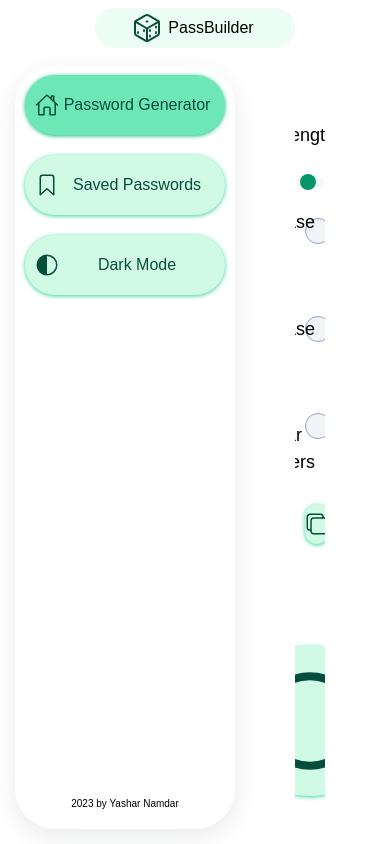
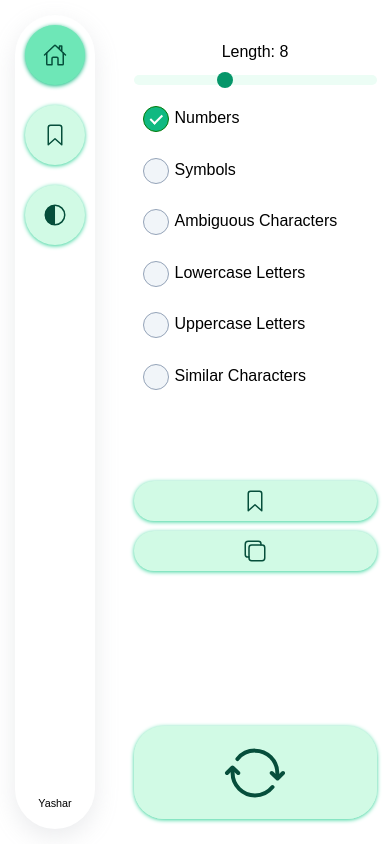
Before and after one commit to YasharNamdar/YasharNamdar.github.io, a plain HTML site: page index.html in a window 390 px wide. Drawn offline with nearby package versions, Linux system fonts and the light colour scheme.

Commit message:
Made Responsive + Save Dark Mode

```diff
--- a/index.html
+++ b/index.html
@@ -24,20 +24,20 @@
           onclick="setSidebarOn(this)"
         >
           <ion-icon name="home-outline" class="sidebar-icon"></ion-icon>
-          <div class="sidebar-item__text">Password Generator</div>
+          <div class="sidebar-item__text">PassBuilder</div>
         </div>
         <div
           class="sidebar-item btn sidebar-item2"
           onclick="setSidebarOn(this)"
         >
           <ion-icon name="bookmark-outline" class="sidebar-icon"></ion-icon>
-          <div class="sidebar-item__text">Saved Passwords</div>
+          <div class="sidebar-item__text">Passwords</div>
         </div>
         <div class="sidebar-item btn sidebar-item3" onclick="setDarkModeOn()">
           <ion-icon name="contrast-outline" class="sidebar-icon"></ion-icon>
           <div class="sidebar-item__text">Dark Mode</div>
         </div>
-        <span class="credits">2023 by Yashar Namdar</span>
+        <span class="credits"></span>
       </div>
       <div class="page">
         <div class="page1">
@@ -58,6 +58,21 @@
             <div class="options-other">
               <div class="options-left">
                 <div
+                  class="options-left-checkbox options-left__numbers"
+                  title="( e.g. 123456 )"
+                >
+                  <label class="b-contain">
+                    <span>Numbers</span>
+                    <input
+                      type="checkbox"
+                      onclick="numbersCheck()"
+                      autocomplete="off"
+                      checked="true"
+                    />
+                    <div class="b-input"></div>
+                  </label>
+                </div>
+                <div
                   class="options-left-checkbox options-left__symbols"
                   title="( e.g. @#$% )"
                 >
@@ -71,20 +86,7 @@
                     <div class="b-input"></div>
                   </label>
                 </div>
-                <div
-                  class="options-left-checkbox options-left__numbers"
-                  title="( e.g. 123456 )"
-                >
-                  <label class="b-contain">
-                    <span>Numbers</span>
-                    <input
-                      type="checkbox"
-                      onclick="numbersCheck()"
-                      autocomplete="off"
-                    />
-                    <div class="b-input"></div>
-                  </label>
-                </div>
+
                 <div
                   class="options-left-checkbox options-left__ambiguous"
                   title='( { } [ ] ( ) / \ " ` ~ , ; : . )'
@@ -149,13 +151,21 @@
           <div class="page1-results">
             <div class="results-generated">
               <span class="results__password"></span>
-              <div class="results__copy btn" title="Copy" onclick="copy()">
+              <div
+                class="results__copy results__copy__page1 btn"
+                title="Copy"
+                onclick="copy()"
+              >
                 <ion-icon
                   name="copy-outline"
                   class="results__copy-icon"
                 ></ion-icon>
               </div>
-              <div class="results__save btn" title="Save" onclick="savePage()">
+              <div
+                class="results__save results__save__page1 btn"
+                title="Save"
+                onclick="savePage()"
+              >
                 <ion-icon
                   name="bookmark-outline"
                   class="results__save-icon"
--- a/script.js
+++ b/script.js
@@ -8,7 +8,7 @@ function changeLengthValue() {
 }
 
 let symbolsCheckValue = false;
-let numbersCheckValue = false;
+let numbersCheckValue = true;
 let ambiguousCheckValue = false;
 let lowercaseCheckValue = false;
 let uppercaseCheckValue = false;
@@ -288,7 +288,12 @@ function deletePassword() {
   );
 }
 
-let darkMode = false;
+let darkMode = localStorage.darkMode;
+if (darkMode == "true") {
+  darkMode = false;
+} else {
+  darkMode = true;
+}
 
 function setDarkModeOn() {
   if (darkMode) {
@@ -301,6 +306,7 @@ function setDarkModeOn() {
       document.getElementsByTagName("span")[index].style.color = "black";
     }
     darkMode = false;
+    localStorage.setItem("darkMode", "false");
   } else {
     document.getElementsByTagName("body")[0].style.backgroundColor = "#1f1f1f";
     for (
@@ -323,6 +329,7 @@ function setDarkModeOn() {
       "black";
 
     darkMode = true;
+    localStorage.setItem("darkMode", "true");
   }
 }
 
@@ -367,5 +374,6 @@ function loadPasswords() {
 }
 
 document.addEventListener("DOMContentLoaded", function () {
+  setDarkModeOn();
   loadPasswords();
 });
--- a/style.css
+++ b/style.css
@@ -4,6 +4,11 @@
   padding: 0;
   font-family: sans-serif;
 }
+
+:root {
+  --sidebar-width: 5rem;
+}
+
 /* dark mode
 span {
   color: white;
@@ -16,6 +21,9 @@ body {
 
 body {
   background-color: white;
+  display: flex;
+  flex-direction: column;
+  height: 100vh;
   overflow: hidden;
 }
 
@@ -87,7 +95,7 @@ body {
 .b-contain:hover input[type="checkbox"]:not([disabled]) ~ .b-input,
 .b-contain input[type="checkbox"]:focus ~ .b-input {
   background: #ecfdf5;
-  border-color: #047857;
+  border-color: #047907;
 }
 
 .b-contain input:focus ~ .b-input {
@@ -96,7 +104,7 @@ body {
 
 .b-contain input[type="checkbox"]:checked ~ .b-input {
   background: #10b981;
-  border-color: #047857;
+  border-color: #047907;
 }
 
 .b-contain input[type="checkbox"]:disabled ~ .b-input {
@@ -107,10 +115,14 @@ body {
 .b-contain:hover input[type="checkbox"]:not([disabled]):checked ~ .b-input,
 .b-contain input[type="checkbox"]:checked:focus ~ .b-input {
   background: #059669;
-  border-color: #047857;
+  border-color: #047907;
 }
 
 ion-icon {
+  pointer-events: none;
+}
+
+img {
   pointer-events: none;
 }
 
@@ -181,46 +193,35 @@ input[type="range"]:focus::-moz-range-thumb {
 
 .header {
   width: 100vw;
-  height: 50px;
   display: flex;
   align-items: center;
   justify-content: center;
   background-color: inherit;
+  position: absolute;
 }
 
 .header-title {
-  width: 200px;
+  width: auto;
   display: flex;
   align-items: center;
-  justify-content: center;
+  justify-content: space-between;
   background-color: #ecfdf5;
   border-radius: 40px;
-  height: 40px;
   margin-top: 5px;
   padding-left: 5px;
   user-select: none;
-  transition: box-shadow 250ms ease;
   color: #064e3b;
-}
-
-.header-title:hover {
-  box-shadow: rgba(0, 0, 0, 0.1) 0px 4px 12px;
-}
-
-.header-title__text {
-  color: black;
-  margin-right: 10px;
+  padding: 5px 15px 5px 10px;
 }
 
 .header-icon {
-  font-size: 32px;
-  margin-right: 5px;
+  font-size: 2rem;
   color: #064e3b;
 }
 
 .container {
+  flex-grow: 1;
   width: 100vw;
-  height: calc(100vh - 50px);
   display: flex;
   padding: 15px;
   background-color: inherit;
@@ -228,8 +229,8 @@ input[type="range"]:focus::-moz-range-thumb {
 }
 
 .sidebar {
-  position: relative;
-  width: 220px;
+  max-width: 275px;
+  width: 30%;
   height: 100%;
   box-shadow: rgba(149, 157, 165, 0.2) 0px 8px 24px;
   border-radius: 40px;
@@ -238,6 +239,125 @@ input[type="range"]:focus::-moz-range-thumb {
   flex-direction: column;
   padding: 10px;
   background-color: inherit;
+  margin-right: 15px;
+  min-width: calc(var(--sidebar-width));
+  max-height: calc((100vh - 30px));
+  position: sticky;
+  top: 15px;
+  z-index: 88;
+}
+
+@media only screen and (max-width: 768px) {
+  .header {
+    display: none;
+  }
+  .sidebar-item__text {
+    display: none;
+  }
+  .sidebar {
+    width: var(--sidebar-width);
+  }
+  .page {
+    min-width: calc(100% - var(--sidebar-width));
+    font-size: 1rem !important;
+    padding-left: 0 !important;
+    padding-right: 0 !important;
+  }
+  .saved-passwords {
+    margin-right: 15px;
+  }
+  .saved-password {
+    margin-left: auto;
+    margin-right: auto;
+    margin-top: 20px !important;
+  }
+  .credits::before {
+    content: "Yashar" !important;
+  }
+  .results__password {
+    font-size: 1rem !important;
+    margin-top: 10px;
+  }
+  .results-check {
+    margin-top: 20px !important;
+    width: 90% !important;
+    margin-left: auto !important;
+    margin-right: auto !important;
+  }
+  .ttc {
+    font-size: 1rem;
+    margin-top: 10px;
+    margin-bottom: 10px;
+  }
+  .results-generated {
+    flex-direction: column-reverse !important;
+  }
+  .results__save__page1 {
+    margin-left: 0 !important;
+    margin-right: 0 !important;
+    margin-bottom: 10px !important;
+    margin-top: 0 !important;
+    width: 90% !important;
+  }
+  .results__copy__page1 {
+    margin-left: 0 !important;
+    margin-right: 0 !important;
+    margin-bottom: 10px !important;
+    margin-top: 0 !important;
+    width: 90% !important;
+  }
+  .generate-div {
+    margin-left: 0 !important;
+    margin-right: 0 !important;
+    margin-bottom: 10px !important;
+    margin-top: auto !important;
+    width: 90% !important;
+    border-radius: 30px !important;
+    height: 50% !important;
+  }
+  .generate-btn {
+    width: 100% !important;
+    border-radius: 30px !important;
+    height: 100% !important;
+  }
+  .generate-btn:focus {
+    transform: none !important;
+  }
+  .generate-btn__icon {
+    font-size: 4rem !important;
+  }
+  .options-other {
+    flex-direction: column;
+  }
+  .options-left-checkbox {
+    margin-right: auto !important;
+  }
+  .options-left {
+    width: 90% !important;
+  }
+  .options-right {
+    width: 90% !important;
+  }
+  .page1-results {
+    margin-top: 30% !important;
+  }
+
+  .options-length {
+    width: 90% !important;
+  }
+}
+
+@media only screen and (max-width: 610px) {
+  .saved-passwords {
+    grid-template-columns: 1fr 1fr !important;
+    padding-right: 15px !important;
+  }
+}
+@media only screen and (max-width: 400px) {
+  .saved-passwords {
+    grid-template-columns: 1fr !important;
+    padding-right: 15px !important;
+  }
 }
 
 .btn {
@@ -290,14 +410,18 @@ input[type="range"]:focus::-moz-range-thumb {
 }
 
 .sidebar-icon {
-  font-size: 24px;
+  font-size: 1.5rem;
 }
 
 .credits {
-  font-size: x-small;
+  font-size: 0.675rem;
   margin-top: auto;
   align-self: center;
   margin-bottom: 10px;
+}
+
+.credits::before {
+  content: "2023 by Yashar Namdar";
 }
 
 .page {
@@ -306,13 +430,13 @@ input[type="range"]:focus::-moz-range-thumb {
   display: flex;
   align-items: center;
   justify-content: center;
-  width: calc(100% - 220px);
-  height: 100%;
-  padding: 50px;
+  padding: 5%;
   padding-bottom: 0;
-  max-width: 1000px;
   font-size: large;
   background-color: inherit;
+  max-width: 1000px;
+  width: 100%;
+  overflow-y: auto;
 }
 
 .page1 {
@@ -447,15 +571,9 @@ input[type="range"]:focus::-moz-range-thumb {
   margin-top: auto;
   margin-bottom: auto;
   display: flex;
-  flex-direction: row-reverse;
   align-items: center;
   padding-top: 2px;
   user-select: none;
-}
-
-.options-right-checkbox * {
-  margin-right: auto;
-  margin-left: 20px;
 }
 
 .page1-results {
@@ -508,11 +626,10 @@ input[type="range"]:focus::-moz-range-thumb {
 }
 
 .results__copy {
-  width: 40px;
-  height: 40px;
   transform: all 0.2s ease;
   margin-right: 10px;
   margin-left: 10px;
+  padding: 8px;
 }
 
 .results__copy:hover {
@@ -526,8 +643,7 @@ input[type="range"]:focus::-moz-range-thumb {
 }
 
 .results__save {
-  width: 40px;
-  height: 40px;
+  padding: 8px;
   display: flex;
   align-items: center;
   justify-content: center;
@@ -560,7 +676,7 @@ input[type="range"]:focus::-moz-range-thumb {
   width: 100%;
   height: 100%;
   flex-direction: column;
-  overflow: hidden;
+  overflow-y: auto;
   display: none;
   background-color: inherit;
 }
@@ -572,11 +688,12 @@ input[type="range"]:focus::-moz-range-thumb {
   justify-content: space-between;
   grid-template-columns: 1fr 1fr 1fr;
   overflow-y: auto;
-  overflow-x: hidden;
   padding-bottom: 10px;
 }
 
 .saved-password {
+  min-width: 90%;
+  max-width: 90%;
   border-radius: 30px;
   margin-right: 20px;
   margin-bottom: 20px;
@@ -602,6 +719,7 @@ input[type="range"]:focus::-moz-range-thumb {
 
 .saved-password__text {
   margin-bottom: 25px;
+  height: auto;
   color: black;
 }
 
@@ -624,7 +742,8 @@ input[type="range"]:focus::-moz-range-thumb {
 .page-save {
   position: absolute;
   z-index: 20;
-  width: 350px;
+  width: 90%;
+  max-width: 350px;
   height: 250px;
   top: 40%;
   left: 50%;
@@ -675,7 +794,7 @@ input[type="range"]:focus::-moz-range-thumb {
   font-size: medium;
   padding: 15px;
   border-radius: 50px;
-  border: 1px solid #047857;
+  border: 1px solid #047907;
   outline: none;
 }
 
@@ -687,7 +806,8 @@ input[type="range"]:focus::-moz-range-thumb {
 .page-reveal {
   position: absolute;
   z-index: 20;
-  width: 350px;
+  width: 90%;
+  max-width: 350px;
   height: 150px;
   top: 40%;
   left: 50%;
```
